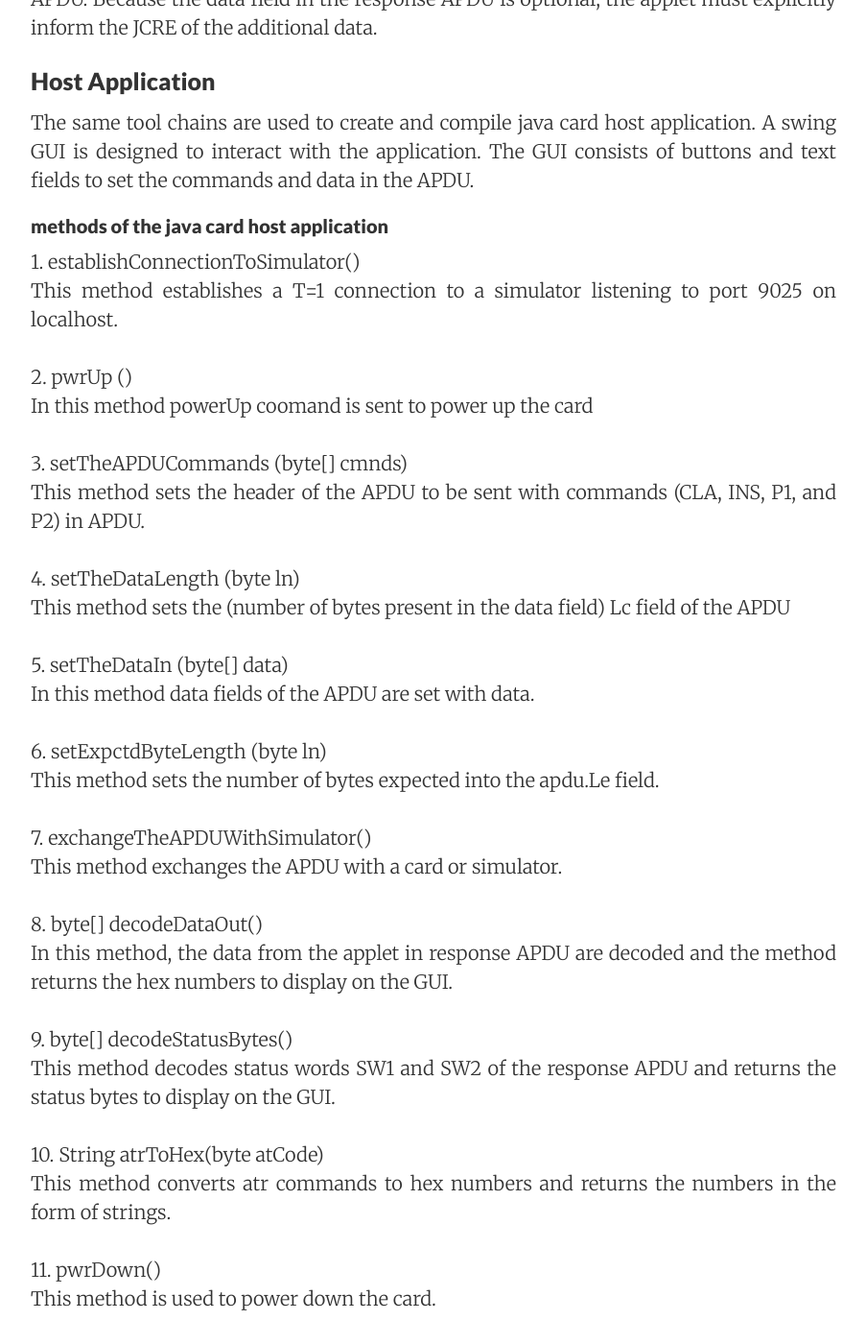
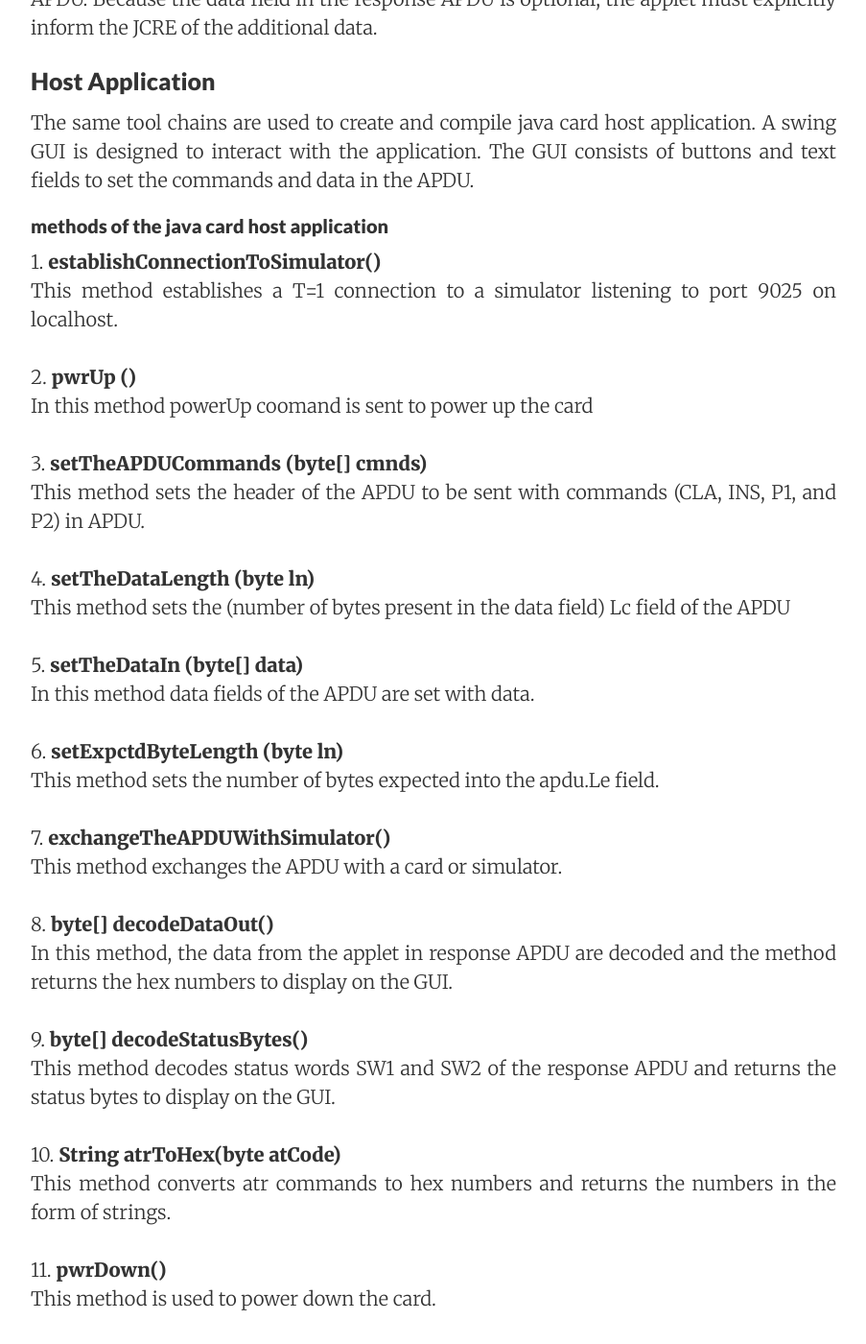
Before and after one commit to MallikarjunTirlapur/MallikarjunTirlapur.github.io, a Jekyll site: the page built from JavaCard/index.html, in a window 1280 px wide and 1400 px high, scrolled down 6355 px. Shown: the whole window at 96% size, without its empty margins (188-1091 px from the left). Built offline with Jekyll 4.4.1, drawn with Linux system fonts in a browser that asks for light colours; nearby versions of some CDN libraries; comment, search, counter and statistics services are not loaded; some of the changed text lies outside the part shown.

```diff
--- a/JavaCard/index.html
+++ b/JavaCard/index.html
@@ -118,31 +118,31 @@ Once the Java software source code is compiled into a class file, a post-process
 <p>Applet outputs the response APDU by setting the status words and data field (optional) in the APDU to indicate the processing state of the card to termainal application.</p>
 
 <h4>methods of the javacard applet</h4>
-1. install (byte[] bArray, short bOffset, byte bLength)<br />
+1. <strong>install (byte[] bArray, short bOffset, byte bLength)</strong><br />
 The JCRE calls this static method to create an instance of the Applet subclass.<br />
 <br />
-2. select ()<br />
+2. <strong>select ()</strong><br />
 Called by the JCRE to inform the applet that it has been selected.<br />
 <br />
-3. deselect ()<br />
+3. <strong>deselect ()</strong><br />
 Called by the JCRE to inform the currently selected applet that another (or the same) applet will be selected.<br />
 	<br />
-4. process (APDU apdu)<br />
+4. <strong>process (APDU apdu)</strong><br />
 Called by the JCRE to process an incoming APDU command.<br />
 <br />
-5. register ()<br />
+5. <strong>register ()</strong><br />
 This method is used by the applet to register this applet instance with the JCRE and assign the default AID in the CAD file to the applet instance.<br />
 	<br />
-6. register (byte[] bArray, short bOffset, byte bLength)<br />
+6. <strong>register (byte[] bArray, short bOffset, byte bLength)</strong><br />
 This method is used by the applet to register this applet instance with the JCRE and to assign the specified AID in the array bArray to the applet instance.<br />
 <br />
-7. credit(APDU apdu)<br />
+7. <strong>credit(APDU apdu)</strong><br />
 This method is used to add amount to the balance. The amount is specified in the data field of the APDU.<br />
 <br />
-8. debit(APDU apdu)<br />
+8. <strong>debit(APDU apdu)</strong><br />
 In this method, the APDU object contains a data field that specifies the amount to be debited from the balance.<br />
 <br />
-9. getBalance(APDU apdu)<br />
+9. <strong>getBalance(APDU apdu)</strong><br />
 The method getBalance returns the Wallet's balance in the data field of the response APDU. Because the data field in the response APDU is optional, the applet must explicitly inform the JCRE of the additional data. <br />
 
 
@@ -153,41 +153,41 @@ The same tool chains are used to create and compile java card host application.
 
 <h4>methods of the java card host application</h4>
 
-1. establishConnectionToSimulator()<br />
+1. <strong>establishConnectionToSimulator()</strong><br />
 This method establishes a T=1 connection to a simulator listening to port 9025 on localhost.<br />
 <br />
-2. pwrUp ()<br />
+2. <strong>pwrUp ()</strong><br />
 In this method powerUp coomand is sent to power up the card<br />
 <br />
-3. setTheAPDUCommands (byte[] cmnds)<br />
+3. <strong>setTheAPDUCommands (byte[] cmnds)</strong><br />
 This method sets the header of the APDU to be sent with commands (CLA, INS, P1, and P2) in APDU.<br />
 	<br />
-4. setTheDataLength (byte ln)<br />
+4. <strong>setTheDataLength (byte ln)</strong><br />
 This method sets the (number of bytes present in the data field) Lc field of the APDU<br />
 <br />
 
-5. setTheDataIn (byte[] data)<br />
+5. <strong>setTheDataIn (byte[] data)</strong><br />
 In this method data fields of the APDU are set with data.<br />
 	<br />
-6. setExpctdByteLength (byte ln)<br />
+6. <strong>setExpctdByteLength (byte ln)</strong><br />
 This method sets the number of bytes expected into the apdu.Le field.<br />
 <br />
-7. exchangeTheAPDUWithSimulator()<br />
+7. <strong>exchangeTheAPDUWithSimulator()</strong><br />
 This method exchanges the APDU with a card or simulator.<br />
 <br />
-8. byte[] decodeDataOut()<br />
+8. <strong>byte[] decodeDataOut()</strong><br />
 In this method, the data from the applet in response APDU are decoded and the method returns the hex numbers to display on the GUI.<br />
 <br />
-9. byte[] decodeStatusBytes()<br />
+9. <strong>byte[] decodeStatusBytes()</strong><br />
 This method decodes status words SW1 and SW2 of the response APDU and returns the status bytes to display on the GUI. <br />
 <br />
-10. String atrToHex(byte atCode)<br />
+10. <strong>String atrToHex(byte atCode)</strong><br />
 This method converts atr commands to hex numbers and returns the numbers in the form of strings. <br />
 <br />
-11. pwrDown()<br />
+11. <strong>pwrDown()</strong><br />
 This method is used to power down the card. <br />
 <br />
-12. closeConnection()<br />
+12. <strong>closeConnection()</strong><br />
 This method closes the socket connection. <br />
 
 <h3>The GUI</h3>
```
Also changed, not shown: other parts of JavaCard/index.html (+1 -1 lines).
